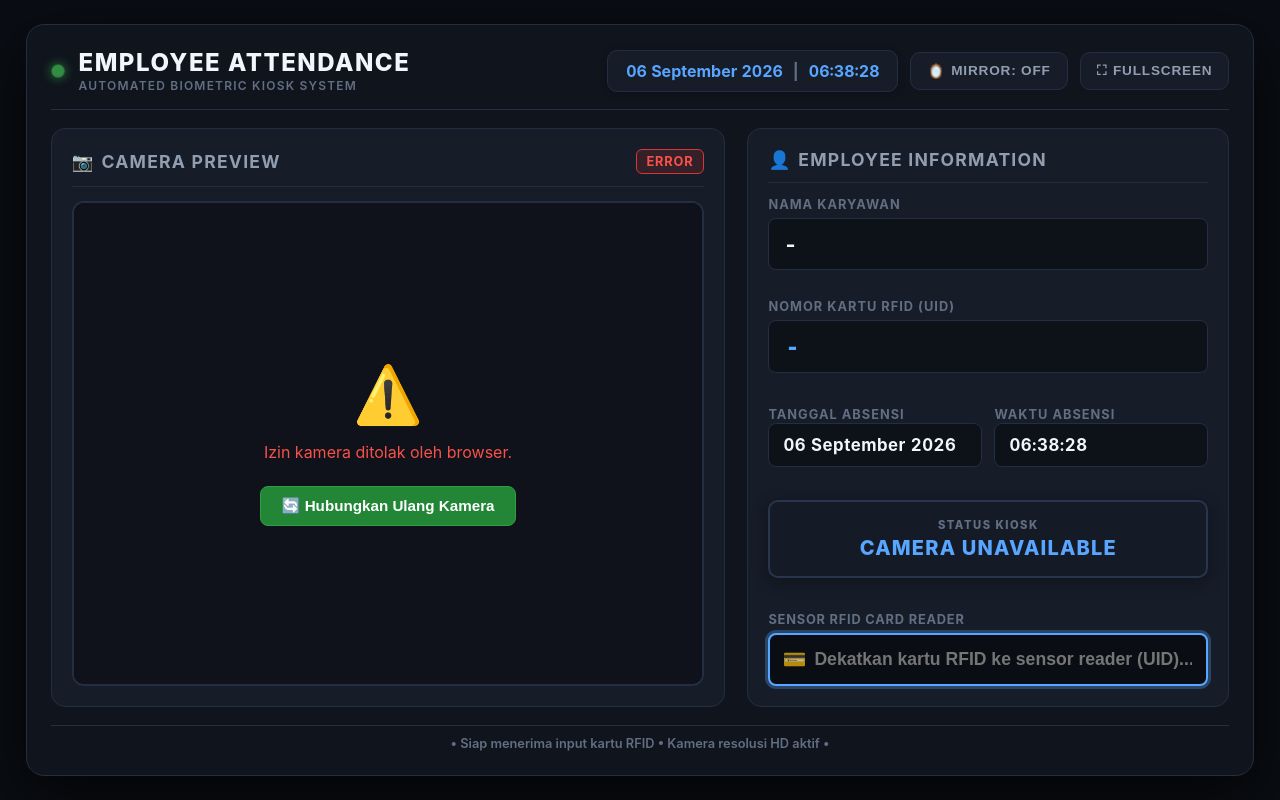
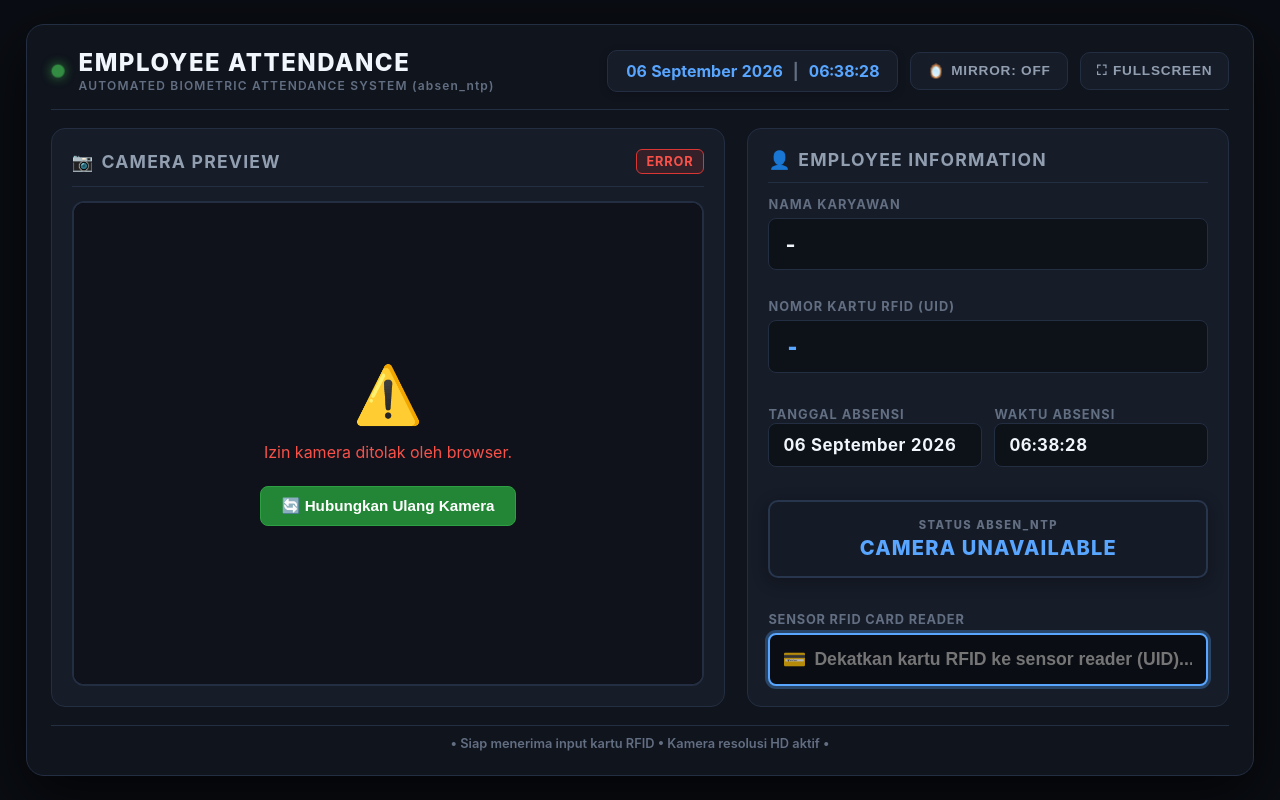
Before and after one commit to rabbaniez23/absen_ntp, a PHP site: page / in a window 1280 px wide. Run offline with PHP 8.4, Linux system fonts and the light colour scheme.

Commit message:
refactor: rename kiosk naming and branding to absen_ntp

```diff
--- a/static/app.js
+++ b/static/app.js
@@ -787,7 +787,7 @@
         }
     }
     try {
-        localStorage.setItem("kiosk_camera_mirrored", isMirrored ? "1" : "0");
+        localStorage.setItem("absen_ntp_camera_mirrored", isMirrored ? "1" : "0");
     } catch (e) {}
 }
 
@@ -800,7 +800,8 @@
     // Load persisted user preference; default is FALSE (Normal / Non-Mirrored)
     let saved = false;
     try {
-        saved = localStorage.getItem("kiosk_camera_mirrored") === "1";
+        const val = localStorage.getItem("absen_ntp_camera_mirrored") ?? localStorage.getItem("kiosk_camera_mirrored");
+        saved = val === "1";
     } catch (e) {}
     setMirrorMode(saved);
 
--- a/static/index.html
+++ b/static/index.html
@@ -3,18 +3,18 @@
 <head>
     <meta charset="UTF-8">
     <meta name="viewport" content="width=device-width, initial-scale=1.0">
-    <title>Employee Attendance Kiosk</title>
+    <title>Employee Attendance (absen_ntp)</title>
     <link rel="stylesheet" href="/style.css?v=2">
 </head>
 <body>
-    <div class="kiosk-container">
+    <div class="absen-ntp-container kiosk-container">
         <!-- Header -->
         <header class="app-header">
             <div class="logo-area">
                 <span class="status-dot"></span>
                 <div>
                     <h1>EMPLOYEE ATTENDANCE</h1>
-                    <span class="subtitle">AUTOMATED BIOMETRIC KIOSK SYSTEM</span>
+                    <span class="subtitle">AUTOMATED BIOMETRIC ATTENDANCE SYSTEM (absen_ntp)</span>
                 </div>
             </div>
 
@@ -24,7 +24,7 @@
                     <span class="separator">|</span>
                     <span id="liveTime">--:--:--</span>
                 </div>
-                <button id="mirrorToggleBtn" class="kiosk-toggle-btn" type="button" title="Ubah Arah Kamera (Mirror / Normal)">
+                <button id="mirrorToggleBtn" class="absen-ntp-toggle-btn kiosk-toggle-btn" type="button" title="Ubah Arah Kamera (Mirror / Normal)">
                     <span class="btn-icon">🪞</span> <span id="mirrorStatusText">MIRROR: OFF</span>
                 </button>
                 <button id="fullscreenBtn" class="fullscreen-toggle-btn" type="button" title="Mode Layar Penuh">
@@ -33,7 +33,7 @@
             </div>
         </header>
 
-        <!-- Main Kiosk Layout -->
+        <!-- Main Layout (absen_ntp) -->
         <main class="main-grid">
             <!-- Left Panel: Large Camera Viewport -->
             <section class="card camera-section">
@@ -52,7 +52,7 @@
                     <div class="camera-overlay" id="cameraOverlay">
                         <div class="camera-icon" id="cameraIcon">📷</div>
                         <p id="cameraMessage">Menghubungkan kamera...</p>
-                        <button id="retryCameraBtn" class="kiosk-retry-btn hidden" type="button">🔄 Hubungkan Ulang Kamera</button>
+                        <button id="retryCameraBtn" class="absen-ntp-retry-btn kiosk-retry-btn hidden" type="button">🔄 Hubungkan Ulang Kamera</button>
                     </div>
 
                     <!-- Biometric Face Oval Guide -->
@@ -110,7 +110,7 @@
 
                     <!-- Prominent Status Banner -->
                     <div class="status-banner state-idle" id="statusBanner">
-                        <div class="status-label">STATUS KIOSK</div>
+                        <div class="status-label">STATUS ABSEN_NTP</div>
                         <div class="status-text" id="statusText">TEMPELKAN KARTU RFID DI READER</div>
                     </div>
 
@@ -119,7 +119,7 @@
                         <label for="rfidInput">SENSOR RFID CARD READER</label>
                         <div class="input-wrapper">
                             <span class="input-icon">💳</span>
-                            <input type="text" id="rfidInput" class="kiosk-input" placeholder="Dekatkan kartu RFID ke sensor reader (UID)..." autocomplete="off" autofocus>
+                            <input type="text" id="rfidInput" class="absen-ntp-input kiosk-input" placeholder="Dekatkan kartu RFID ke sensor reader (UID)..." autocomplete="off" autofocus>
                         </div>
                     </div>
                 </div>
--- a/static/style.css
+++ b/static/style.css
@@ -1,6 +1,7 @@
 :root {
     --bg-main: #0a0d13;
-    --bg-kiosk: #10141d;
+    --bg-absen-ntp: #10141d;
+    --bg-kiosk: var(--bg-absen-ntp);
     --card-bg: #161c28;
     --card-border: #242e42;
     --card-hover: #1c2434;
@@ -33,12 +34,13 @@
     align-items: center;
 }
 
-/* Fullscreen Kiosk Container */
+/* Fullscreen Container (absen_ntp) */
+.absen-ntp-container,
 .kiosk-container {
     width: 96vw;
     max-width: 1400px;
     height: 94vh;
-    background: var(--bg-kiosk);
+    background: var(--bg-absen-ntp);
     border: 1px solid var(--card-border);
     border-radius: 18px;
     padding: 24px;
@@ -119,6 +121,7 @@
 }
 
 /* Header Action Buttons */
+.absen-ntp-toggle-btn,
 .kiosk-toggle-btn,
 .fullscreen-toggle-btn {
     background: var(--card-bg);
@@ -136,6 +139,7 @@
     gap: 6px;
 }
 
+.absen-ntp-toggle-btn:hover,
 .kiosk-toggle-btn:hover,
 .fullscreen-toggle-btn:hover {
     background: #1c2434;
@@ -144,6 +148,7 @@
     box-shadow: 0 0 10px var(--accent-glow);
 }
 
+.absen-ntp-toggle-btn.active,
 .kiosk-toggle-btn.active {
     border-color: #388bfd;
     color: #79c0ff;
@@ -159,7 +164,7 @@
     min-height: 0; /* Prevents overflow in flex children */
 }
 
-/* Kiosk Cards */
+/* absen_ntp Cards */
 .card {
     background: var(--card-bg);
     border: 1px solid var(--card-border);
@@ -399,6 +404,7 @@
     font-size: 3.5rem;
 }
 
+.absen-ntp-retry-btn,
 .kiosk-retry-btn {
     background: #238636;
     border: 1px solid #2ea043;
@@ -415,6 +421,7 @@
     gap: 8px;
 }
 
+.absen-ntp-retry-btn:hover,
 .kiosk-retry-btn:hover {
     background: #2ea043;
     box-shadow: 0 0 16px rgba(46, 160, 67, 0.5);
@@ -601,6 +608,7 @@
     opacity: 0.7;
 }
 
+.absen-ntp-input,
 .kiosk-input {
     width: 100%;
     background: #0a0e14;
@@ -614,11 +622,13 @@
     transition: all 0.2s ease;
 }
 
+.absen-ntp-input:focus,
 .kiosk-input:focus {
     border-color: var(--accent);
     box-shadow: 0 0 0 3px var(--accent-glow);
 }
 
+.absen-ntp-input:disabled,
 .kiosk-input:disabled {
     opacity: 0.4;
     cursor: not-allowed;
@@ -646,6 +656,7 @@
         height: auto;
         overflow-y: auto;
     }
+    .absen-ntp-container,
     .kiosk-container {
         height: auto;
         width: 98vw;
```
Also changed, not shown: README.md, 9 other files.
